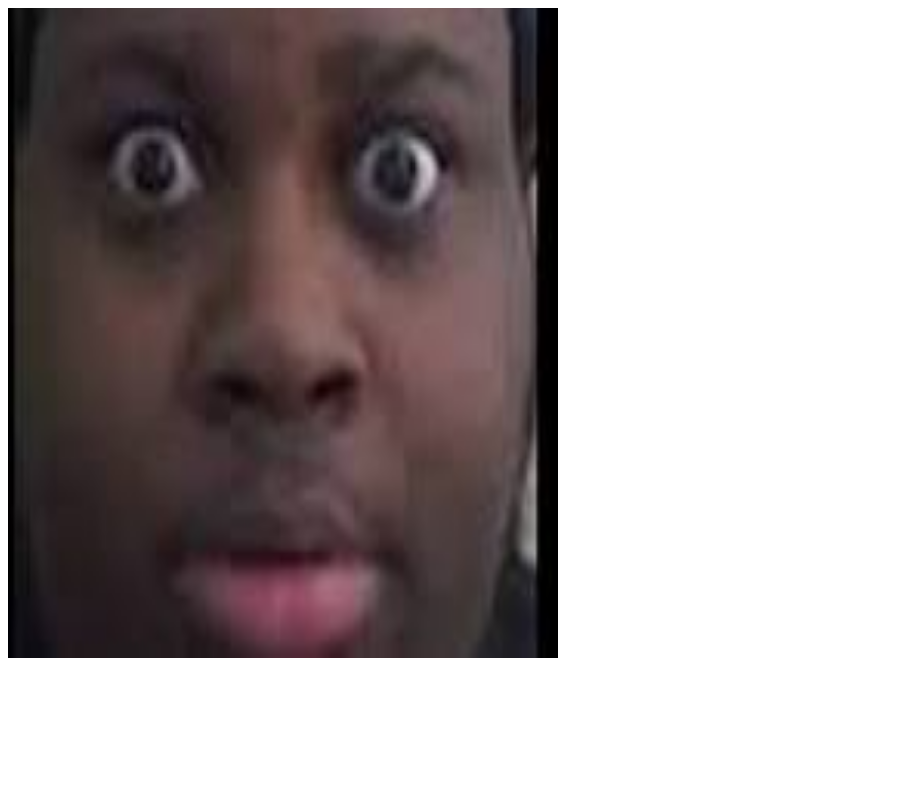
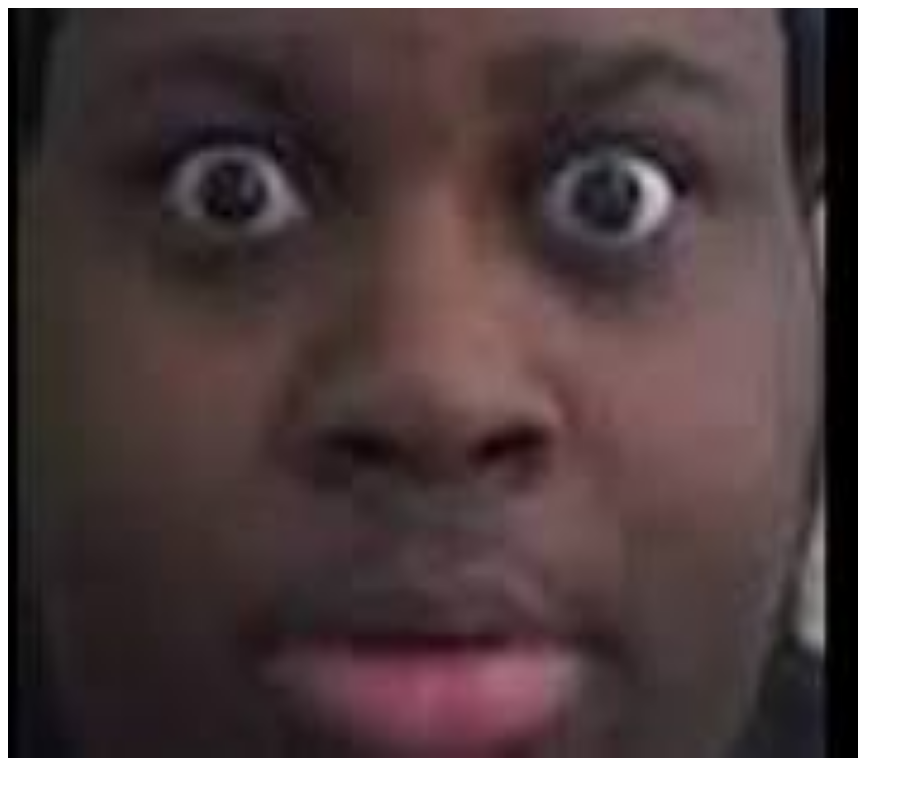
Before and after one commit to TotspurSUCKS/haha, a plain HTML site: page index.html in a window 1280 px wide. Shown: the whole page, without its empty margins (0-913 px from the left). Drawn offline with Linux system fonts and the light colour scheme.

Commit message:
Update index.html

```diff
--- a/index.html
+++ b/index.html
@@ -7,4 +7,4 @@
 
 </body>
 </html>
-<img src="images.jpeg" alt="Edp445" width="550" height="650">
+<img src="images.jpeg" alt="Edp445" width="850" height="750">
```
